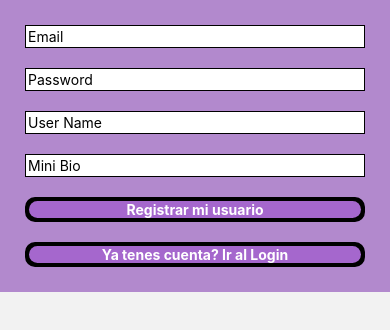
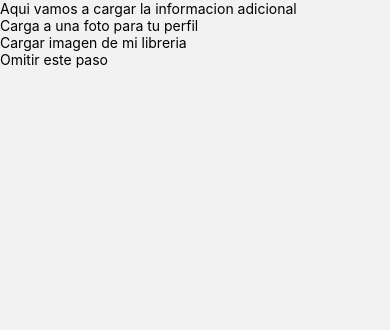
Before and after one commit to Serenasaguier/proyectoIntegrador2, a React Native app in the folder mi-proyecto/: screen /MasInfoUser in a window 390 px wide. Shown: the top 330 px of the page. Built offline with nearby package versions, Linux system fonts and the light colour scheme; no server answers.

Commit message:
foto de perfil

```diff
--- a/mi-proyecto/App.js
+++ b/mi-proyecto/App.js
@@ -7,6 +7,8 @@ import Login from './src/screens/Login';
 import Home from './src/screens/Home'
 import Comment from './src/screens/Comment';
 import ProfileAmigo from './src/screens/ProfileAmigo';
+import MasInfoUser from './src/screens/MasInfoUser';
+
 const Stack = createNativeStackNavigator()
 
 export default function App() {
@@ -14,14 +16,12 @@ export default function App() {
     <NavigationContainer>
       <Stack.Navigator>
         <Stack.Screen name='Registro' component={Registro} options ={
-          {
-            headerShown:false
-          }
-        }/>
+          { headerShown:false} }/>
         <Stack.Screen name='HomeNav' component={HomeNav} options={{headerShown:false}}/>
         <Stack.Screen name='Login' component={Login} options={{headerShown:false}} />
         <Stack.Screen name='ProfileAmigo' component={ProfileAmigo} options={{headerShown:false}} />
         <Stack.Screen name='Comment' component={Comment} options={{headerShown:false}} />
+        <Stack.Screen name='MasInfoUser' component={MasInfoUser} options={{headerShown:false}} />
       </Stack.Navigator>
     </NavigationContainer>
   );
--- a/mi-proyecto/package.json
+++ b/mi-proyecto/package.json
@@ -22,7 +22,8 @@
     "react-native": "0.71.8",
     "react-native-safe-area-context": "4.5.0",
     "react-native-screens": "~3.20.0",
-    "react-native-web": "~0.18.10"
+    "react-native-web": "~0.18.10",
+    "expo-image-picker": "~14.1.1"
   },
   "devDependencies": {
     "@babel/core": "^7.20.0"
--- a/mi-proyecto/src/components/FormularioRegistro.js
+++ b/mi-proyecto/src/components/FormularioRegistro.js
@@ -23,13 +23,13 @@ class FormularioRegistro extends Component {
     };
   }
 
-  componentDidMount(){
+  /* componentDidMount(){
     auth.onAuthStateChanged(user => {
       if(user){
         this.props.navigation.navigate('HomeNav')
       }
     })
-  }
+  } */
 
   registrarUsuario(mail, password, userName, miniBio) {
     if (mail === "" || password === "" || userName === "") {
@@ -37,19 +37,19 @@ class FormularioRegistro extends Component {
     } else
       auth
         .createUserWithEmailAndPassword(mail, password)
-        .then((data) => {
+        .then(data => {
           db.collection("users")
-            .add(
-              {
+            .add({
                 owner: auth.currentUser.email,
                 createdAt: Date.now(),
                 userName: this.state.userName,
                 miniBio: this.state.miniBio,
-                fotoPerfil: this.state.fotoPerfil,
-              },
-              this.props.navigation.navigate("Login")
-            )
-            .then((resp) => console.log(resp))
+                fotoPerfil: '',
+              })
+            .then(resp =>{
+              console.log(resp)
+            this.props.navigation.navigate("MasInfoUser", {docId: resp.id})
+          })
             .catch((err) => console.log(err));
         })
         .catch((err) => console.log(err));
--- /dev/null
+++ b/mi-proyecto/src/components/MiImagePicker.js
@@ -0,0 +1,80 @@
+import { Text, View, TouchableOpacity, Image, StyleSheet } from 'react-native'
+import React, { Component } from 'react'
+import * as ImagePicker from 'expo-image-picker'
+import { storage } from '../firebase/config'
+
+export default class MiImagePicker extends Component {
+    constructor(props){
+        super(props)
+        this.state = {
+            imgDeFototeca: ''
+        }
+    }
+
+    activarPicker() {
+        ImagePicker.launchImageLibraryAsync()
+        .then(imgData => this.setState({imgDeFototeca: imgData.assets[0].uri}))
+        .catch( err => console.log(err))
+    }
+
+    aceptarImagen(){
+        fetch(this.state.imgDeFototeca)
+        .then(resp => resp.blob()) // con blob la parseamos
+        .then(imagen => {
+            let ref = storage.ref(`fotoDePerfil/${Date.now()}.jpeg`) // con ref le pegamos al storage
+            ref.put(imagen)
+            .then(()=> {
+                ref.getDownloadURL()
+                .then(url => this.props.actualizarFotoPerfil(url)) // nos retorna una url que se la tenemos que pasar al padre
+            })
+        })
+        .catch( err => console.log(err))
+    }
+
+    rechazarImagen(){
+        this.setState({imgDeFototeca: ''})
+    }
+
+  render() {
+    return (
+      <View>
+        {
+            this.state.imgDeFototeca !== '' ?
+                <>
+                    <Image
+                    source={{uri: this.state.imgDeFototeca}} //uri pq va a ser una imagen que no esta en mi proyecto local
+                    style={styles.img}
+                    />
+                    <TouchableOpacity
+                    onPress={()=> this.aceptarImagen()}
+                    >
+                        <Text>Aceptar imagen</Text>
+                    </TouchableOpacity>
+                    <TouchableOpacity
+                    onPress={()=> this.rechazarImagen()}
+                    >
+                        <Text>Rechazar imagen</Text>
+                    </TouchableOpacity>
+                </>
+            :
+            <>
+                <Text>Carga a una foto para tu perfil</Text>
+                <TouchableOpacity
+                onPress={()=> this.activarPicker()}
+                >
+                    <Text>
+                        Cargar imagen de mi libreria
+                    </Text>
+                </TouchableOpacity>
+            </>
+        }
+      </View>
+    )
+  }
+}
+
+const styles = StyleSheet.create({
+    img: {
+        height: 200
+    }
+})
--- a/mi-proyecto/src/screens/Login.js
+++ b/mi-proyecto/src/screens/Login.js
@@ -1,4 +1,4 @@
-import { Text, View, TouchableOpacity, Touchable } from 'react-native'
+import { Text, View, TouchableOpacity } from 'react-native'
 import React, { Component } from 'react'
 import FormularioLogin from '../components/FormularioLogin'
 
--- /dev/null
+++ b/mi-proyecto/src/screens/MasInfoUser.js
@@ -0,0 +1,55 @@
+import { Text, View, TouchableOpacity } from 'react-native'
+import React, { Component } from 'react'
+import MiImagePicker from '../components/MiImagePicker'
+import { db } from '../firebase/config'
+export default class InfoAdicionalUser extends Component {
+  constructor(props){
+    super(props)
+    this.state ={
+        fotoDePerfil:''
+    }
+  }
+
+  actualizarFotoDePerfil(url){
+    this.setState({fotoDePerfil: url})
+  }
+
+  actualizarDocDelUsuario(){
+    console.log(this.props.route.params.docId)
+    db
+    .collection('users')
+    .doc(this.props.route.params.docId)
+    .update({
+        fotoPerfil: this.state.fotoDePerfil
+    })
+    .then(resp => {
+        this.props.navigation.navigate('HomeNav')
+    })
+  }
+
+
+    render() {
+    return (
+      <View>
+        <Text>Aqui vamos a cargar la informacion adicional</Text>
+        <MiImagePicker actualizarFotoPerfil={(url)=> this.actualizarFotoDePerfil(url)} />
+        {
+            this.state.fotoDePerfil !== '' ?
+        <TouchableOpacity
+        onPress={()=> this.actualizarDocDelUsuario()}
+        >
+            <Text>
+                Añadir foto de perfil
+            </Text>
+        </TouchableOpacity>
+        : null
+        }
+        <TouchableOpacity>
+            <Text>
+                Omitir este paso
+            </Text>
+        </TouchableOpacity>
+      </View>
+    )
+  }
+}
```
Also changed, not shown: 1 other file (tests, documents, lock files or other folders).
